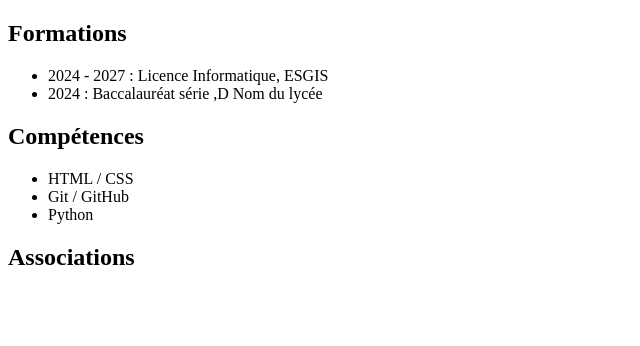
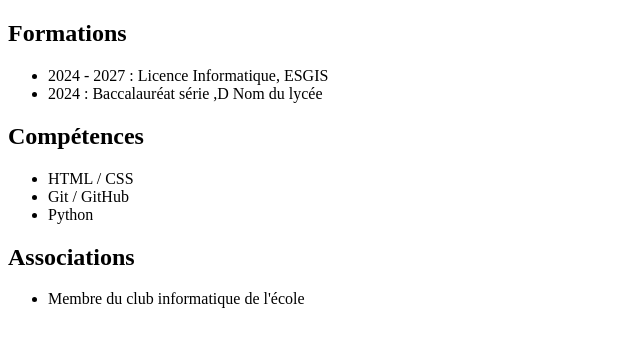
Before and after one commit to Marwahne/mon-cv, a plain HTML site: page index.html in a window 1280 px wide. Shown: the whole page, without its empty margins (0-640 px from the left). Drawn offline with Linux system fonts and the light colour scheme.

Commit message:
mise en place de la section associations

```diff
--- a/index.html
+++ b/index.html
@@ -37,7 +37,9 @@
 
     <section id="associations">
       <h2>Associations</h2>
-      <!-- ASSOCIATIONS -->
+    <ul>
+  <li>Membre du club informatique de l'école</li>
+</ul>
     </section>
 
   </main>
```
